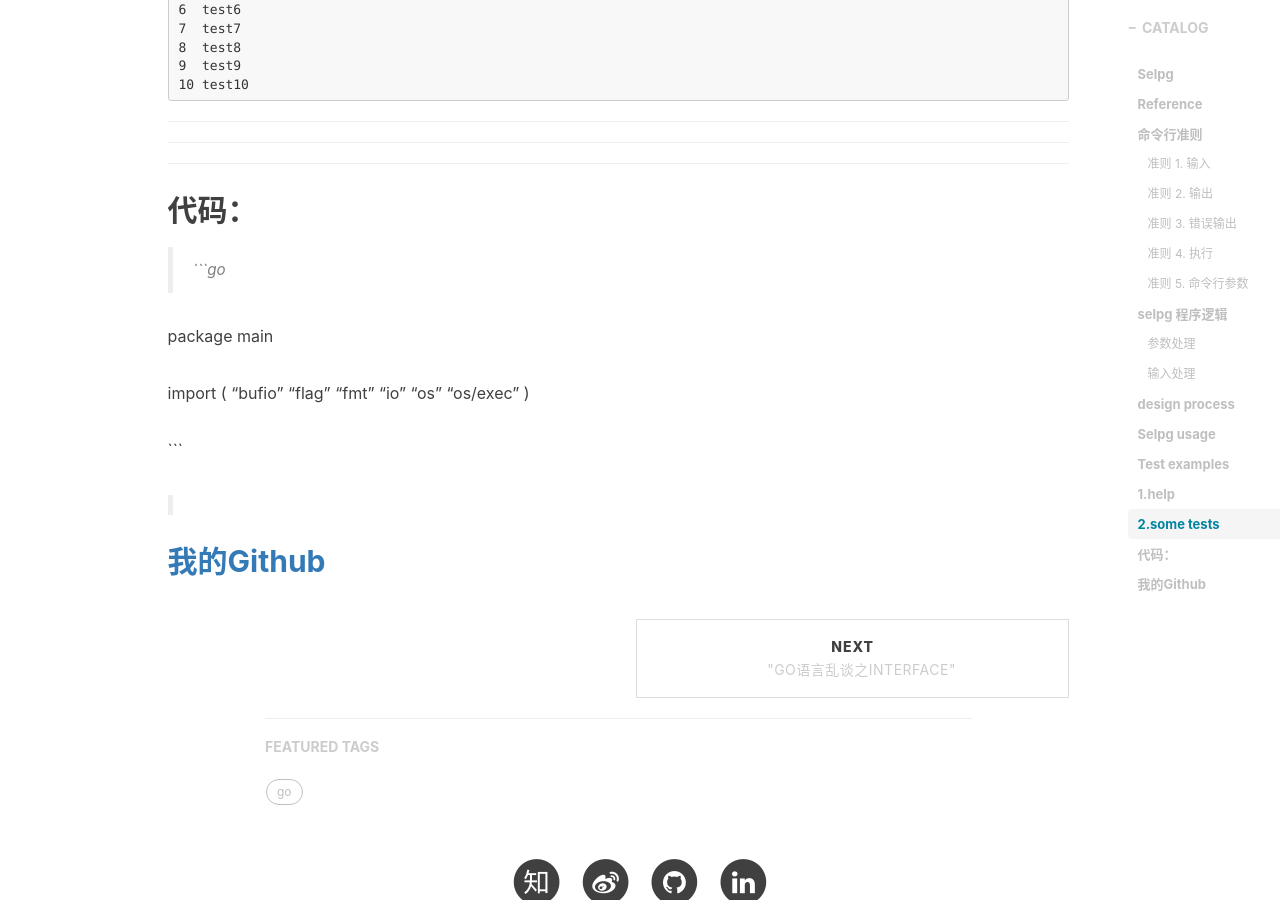
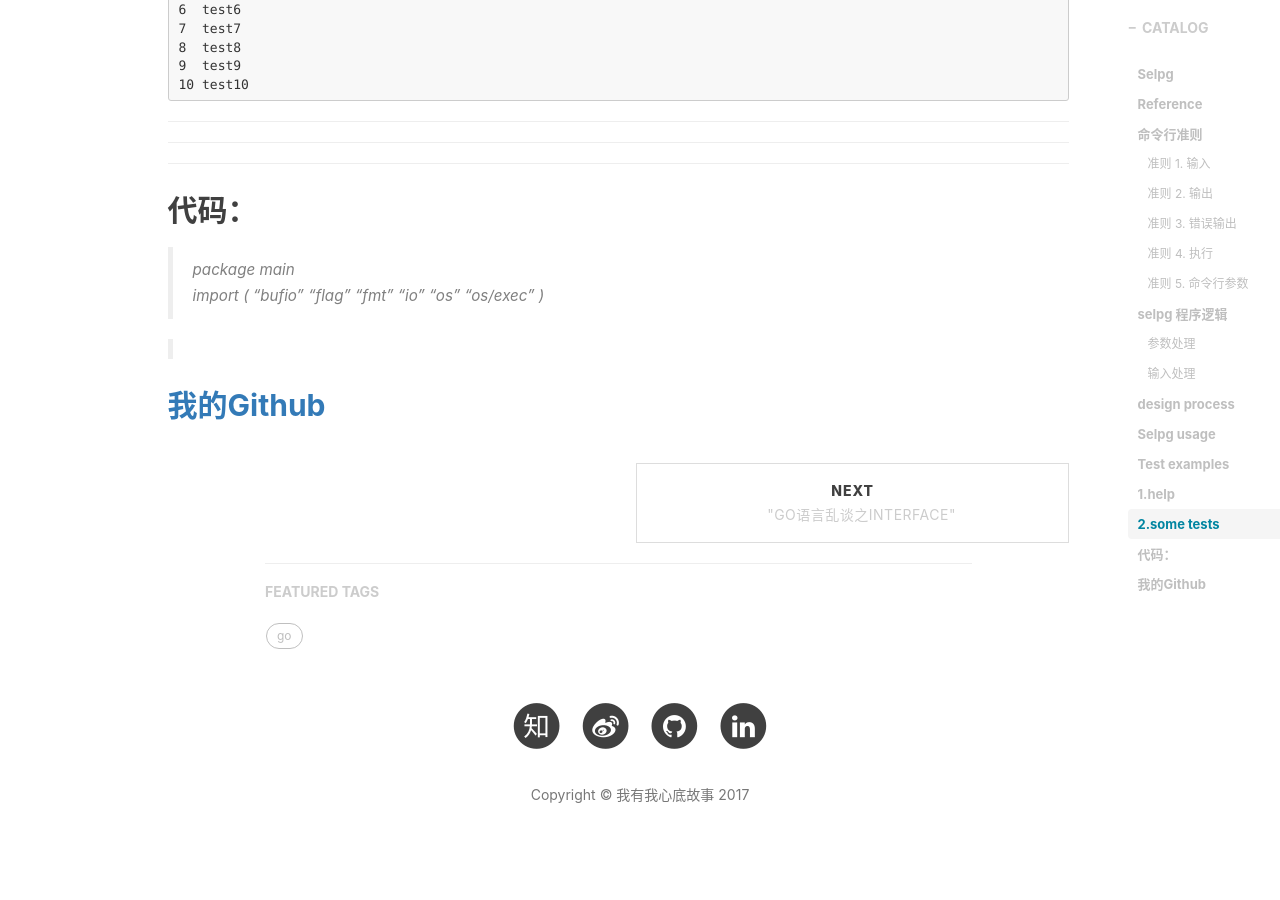
Before and after one commit to Tomy-Lee/Tomy-Lee.github.io, a Jekyll site: the page built from _posts/2017-11-09-selpg-in-go.md, in a window 1280 px wide and 900 px high, scrolled down 10976 px. Built offline with Jekyll 4.4.1, drawn with Linux system fonts in a browser that asks for light colours; nearby versions of some CDN libraries; comment, search, counter and statistics services are not loaded.

Commit message:
Update 2017-11-09-selpg-in-go.md

````diff
--- a/_posts/2017-11-09-selpg-in-go.md
+++ b/_posts/2017-11-09-selpg-in-go.md
@@ -416,11 +416,11 @@
 
 ## 代码：
 
+
+
 >
-```go
-
 package main
-
+>
 import (
 	"bufio"
 	"flag"
@@ -430,7 +430,6 @@
 	"os/exec"
 )
 
-```
 >
 
 
````
